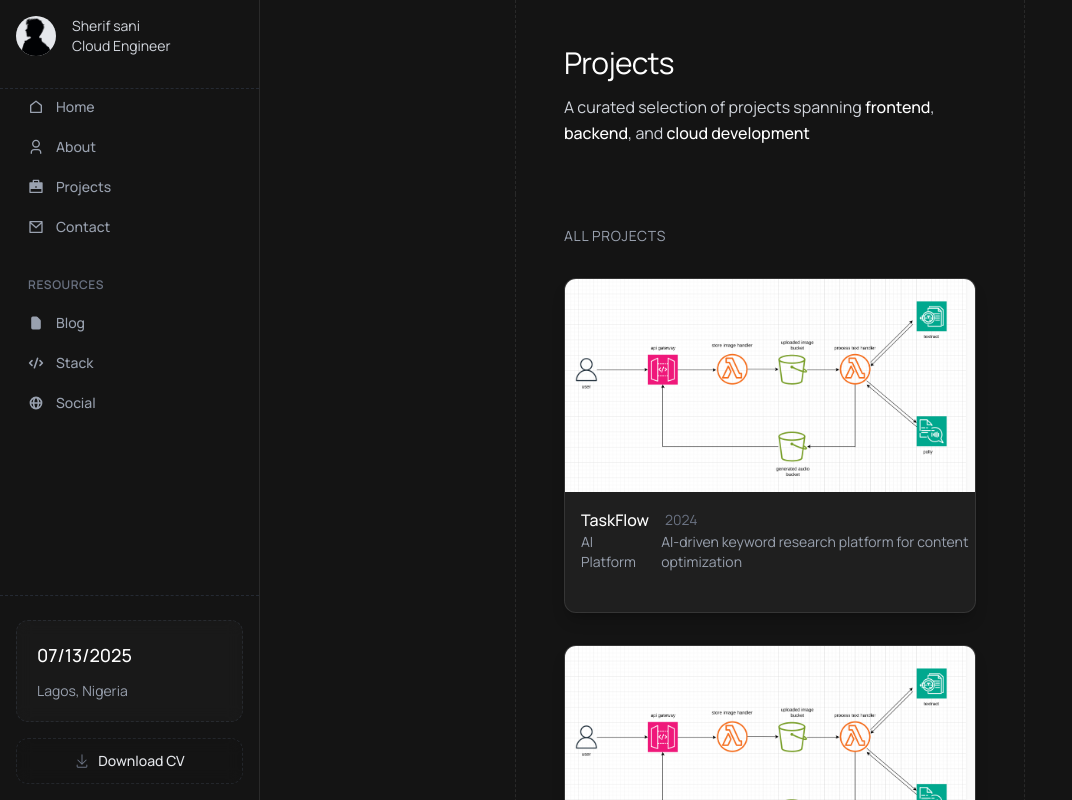
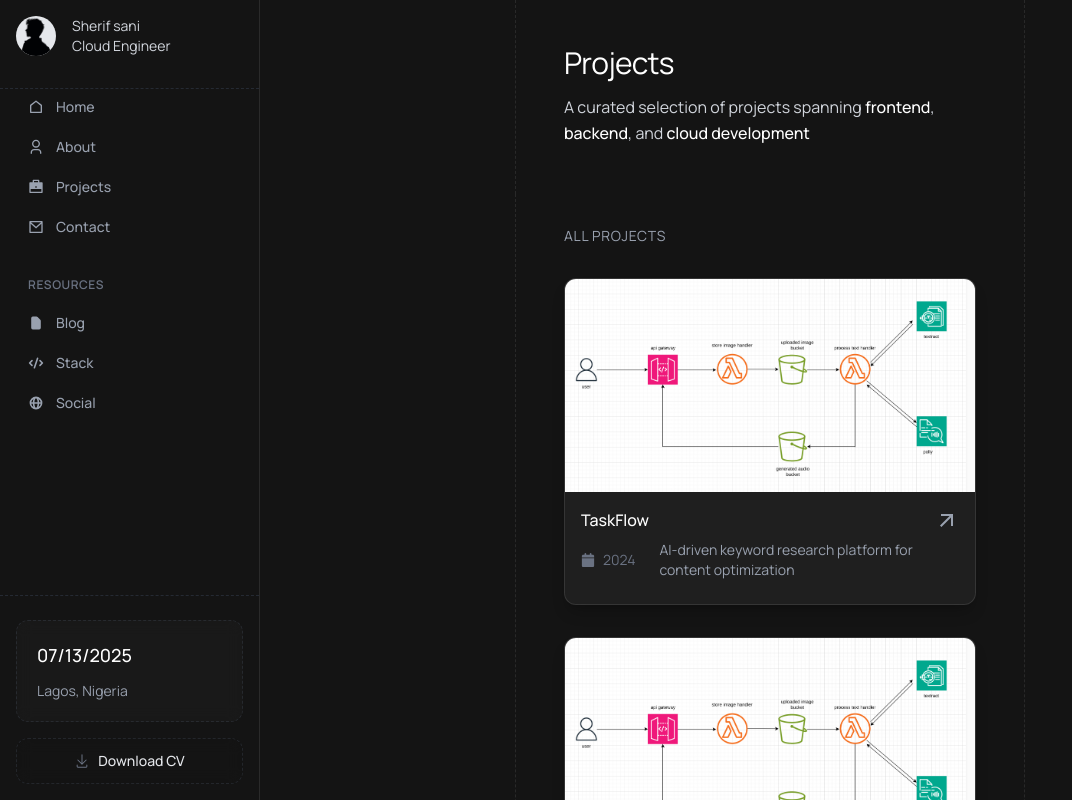
Before and after one commit to Sherifsani/bayt-v2, a Next.js app: page /projects in a window 1280 px wide. Shown: the top 800 px of the page, without its empty margins (0-1072 px from the left). Built offline with nearby package versions, Linux system fonts and the light colour scheme; a web font is replaced by a local one.

Commit message:
Add ProjectGrid and ProjectRow components with enhanced layout and styling

```diff
--- a/app/components/projects/ProjectGrid.tsx
+++ b/app/components/projects/ProjectGrid.tsx
@@ -2,6 +2,9 @@
 
 import React from "react";
 import { motion } from "motion/react";
+import { MdOutlineArrowOutward } from "react-icons/md";
+import { FaCalendar } from "react-icons/fa6";
+
 
 interface Project {
   id: number;
@@ -30,39 +33,21 @@ const ProjectRow = ({
         <img src="/featured/featured-img-1.png" className="w-full" alt="" />
       </div>
       {/* Project Info */}
-      <div className="flex-1 flex flex-col items-start w-full pl-4 pt-4">
-        <div className="flex items-center gap-4">
+      <div className="flex-1 flex flex-col items-start w-full px-4 pt-4 gap-2">
+        <div className="flex items-center gap-4 justify-between w-full">
           <h3 className="font-medium text-white group-hover:text-gray-200 transition-colors">
             {project.title}
           </h3>
-          <span className="text-sm text-gray-500">{project.year}</span>
+          <MdOutlineArrowOutward className="w-6 h-6 text-gray-400 group-hover:text-white transition-colors" />
         </div>
 
         <div className="flex items-center gap-6">
-          <span className="text-sm text-gray-400">{project.category}</span>
+          <span className="text-sm text-gray-500 flex items-center"><FaCalendar className="mr-2"/>{project.year}</span>
+          {/* <span className="text-sm text-gray-400">{project.category}</span> */}
           <p className="text-sm text-gray-400 max-w-md">
             {project.description}
           </p>
         </div>
-      </div>
-
-      {/* Action */}
-      <div className="flex items-center">
-        <button className="flex items-center gap-2 text-sm text-gray-400 hover:text-white transition-colors group/btn opacity-0 group-hover:opacity-100 transition-opacity duration-300">
-          <svg
-            className="w-4 h-4 transform group-hover/btn:translate-x-1 transition-transform"
-            fill="none"
-            stroke="currentColor"
-            viewBox="0 0 24 24"
-          >
-            <path
-              strokeLinecap="round"
-              strokeLinejoin="round"
-              strokeWidth={2}
-              d="M10 6H6a2 2 0 00-2 2v10a2 2 0 002 2h10a2 2 0 002-2v-4M14 4h6m0 0v6m0-6L10 14"
-            />
-          </svg>
-        </button>
       </div>
     </motion.div>
   );
```
Also changed, not shown: app/components/projects/temp.txt.
